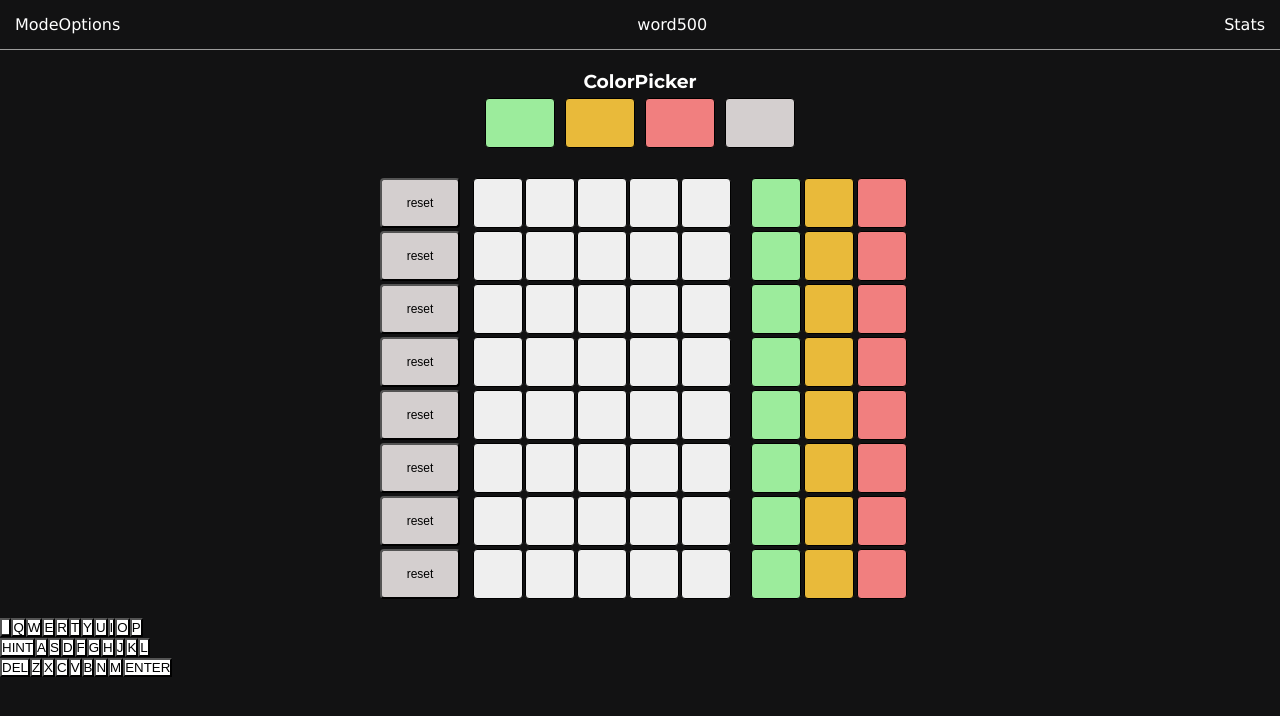
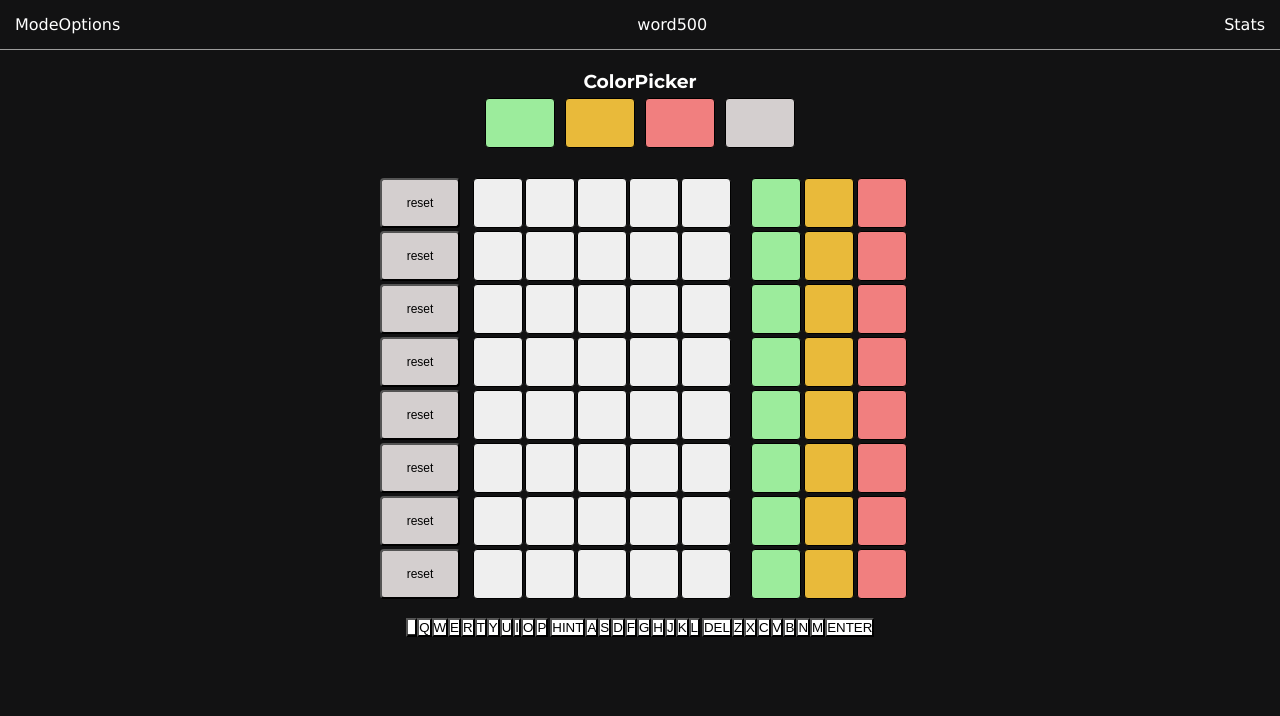
Before and after one commit to trialnerr/Nerd500-word500clone, a React app: page / in a window 1280 px wide. Shown: the top 716 px of the page. Built offline with nearby package versions, Linux system fonts and the light colour scheme.

Commit message:
Update class naming to camelCase

```diff
--- a/client/components/Keyboard.jsx
+++ b/client/components/Keyboard.jsx
@@ -51,8 +51,8 @@ export default function Keyboard() {
   }, [guess, dispatch]);
 
   return (
-    <div id='keyboard-wrapper'>
-      <div id='keyboard-container'>
+    <div id='keyboardWrapper'>
+      <div id='keyboardContainer'>
         {rows.map((_, index) => renderRow(index))}
       </div>
     </div>
```
